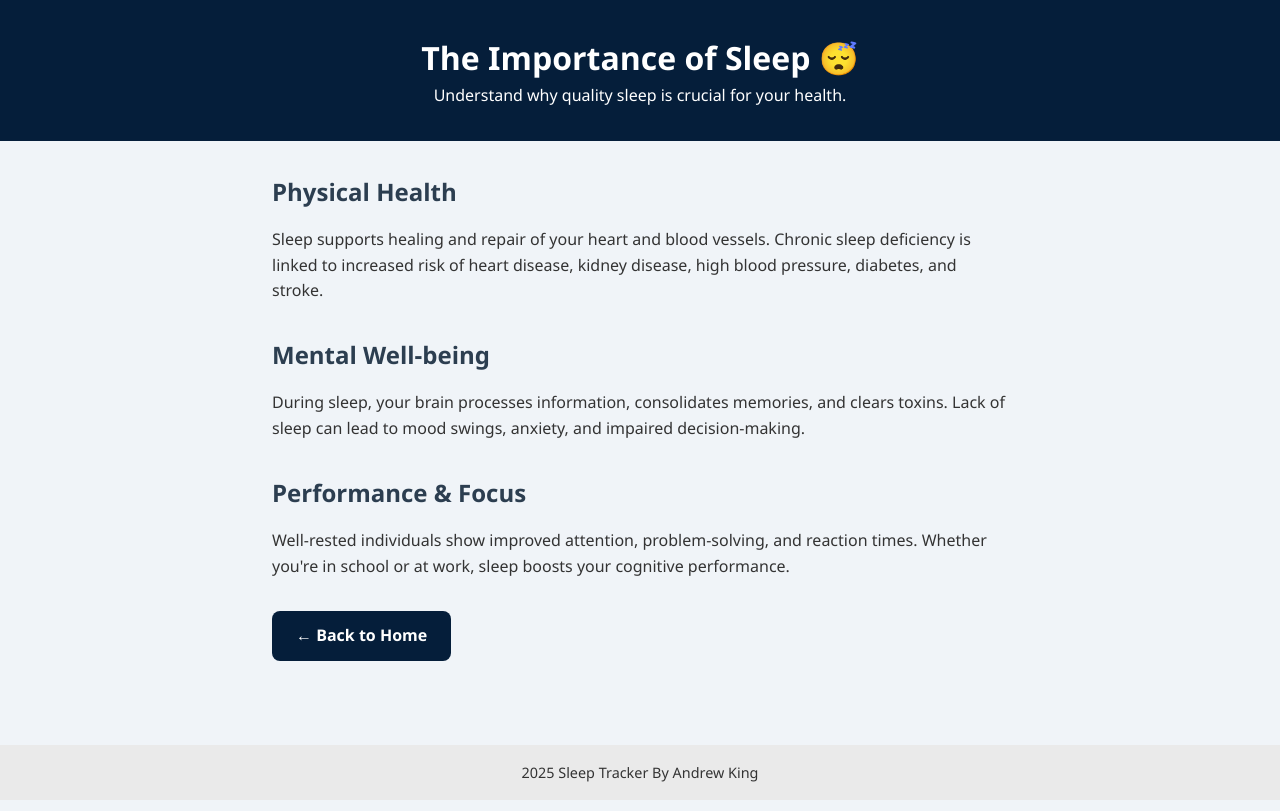
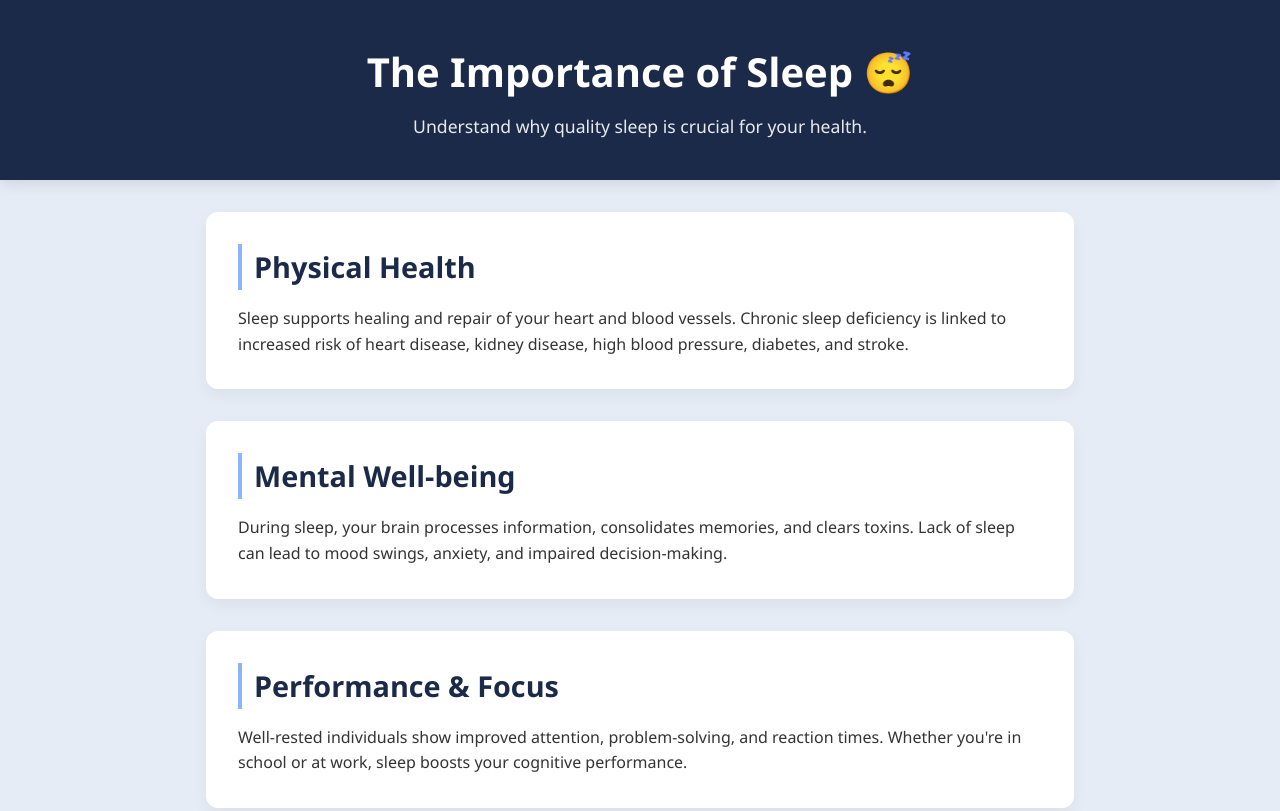
Before and after one commit to drewdahdude11/Sleep-Why, a plain HTML site: page index.html in a window 1280 px wide. Shown: the top 811 px of the page. Drawn offline with Linux system fonts and the light colour scheme.

Commit message:
Update style.css

```diff
--- a/style.css
+++ b/style.css
@@ -6,7 +6,7 @@
 
 body {
   font-family: 'Segoe UI', sans-serif;
-    background: #f0f4f8;
+  background: #e6ecf5;
   color: #333;
   line-height: 1.6;
   display: flex;
@@ -14,49 +14,85 @@ body {
   min-height: 100vh;
 }
 
+/* Header */
 header {
-    background: #051e3a;
+  background: #1b2a49;
   color: white;
-    padding: 2rem;
+  padding: 2.5rem 1rem;
   text-align: center;
+  box-shadow: 0 4px 12px rgba(0, 0, 0, 0.1);
 }
 
+header h1 {
+  font-size: 2.5rem;
+  font-weight: 600;
+  margin-bottom: 0.5rem;
+}
+
+header p {
+  font-size: 1.1rem;
+  opacity: 0.9;
+}
+
+/* Main */
 main {
   flex: 1;
-    padding: 2rem;
-    max-width: 800px;
+  padding: 2rem 1rem;
+  max-width: 900px;
   margin: auto;
 }
 
+/* Sections */
 section {
+  background: #ffffff;
+  border-radius: 12px;
+  padding: 2rem;
+  box-shadow: 0 6px 16px rgba(0, 0, 0, 0.05);
   margin-bottom: 2rem;
 }
 
-.intro h2,
-.cta h2,
 section h2 {
+  color: #1b2a49;
+  font-size: 1.8rem;
   margin-bottom: 1rem;
-    color: #2c3e50;
+  border-left: 4px solid #8cb4ff;
+  padding-left: 0.75rem;
+}
+
+section p {
+  font-size: 1rem;
+  margin-bottom: 0;
+}
+
+/* CTA Button */
+.cta {
+  text-align: center;
 }
 
 .btn {
   display: inline-block;
-    background: #051e3a;
+  background: #4c70a8;
   color: white;
   padding: 0.75rem 1.5rem;
-    border-radius: 8px;
+  border-radius: 10px;
   text-decoration: none;
-    font-weight: bold;
-    transition: background 0.3s;
+  font-weight: 600;
+  transition: background 0.3s ease, transform 0.2s ease;
+  box-shadow: 0 4px 10px rgba(76, 112, 168, 0.25);
 }
 
 .btn:hover {
-    background: #0a396c;
+  background: #355882;
+  transform: translateY(-2px);
 }
 
+/* Footer */
 footer {
   text-align: center;
-    padding: 1rem;
-    background: #eaeaea;
+  padding: 1.5rem 1rem;
+  background: #f4f6f8;
   font-size: 0.9rem;
+  color: #666;
+  border-top: 1px solid #ccc;
+  margin-top: auto;
 }
```
Lines whose indentation alone changed are shown as unchanged.
